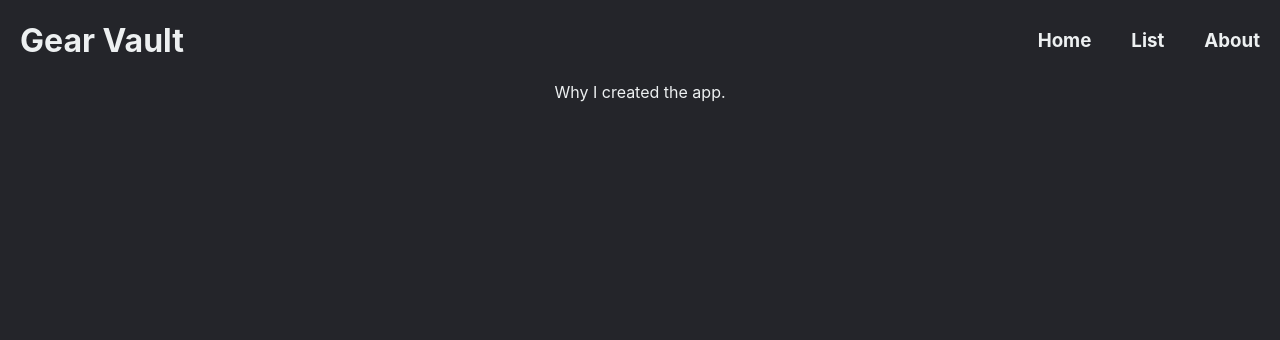
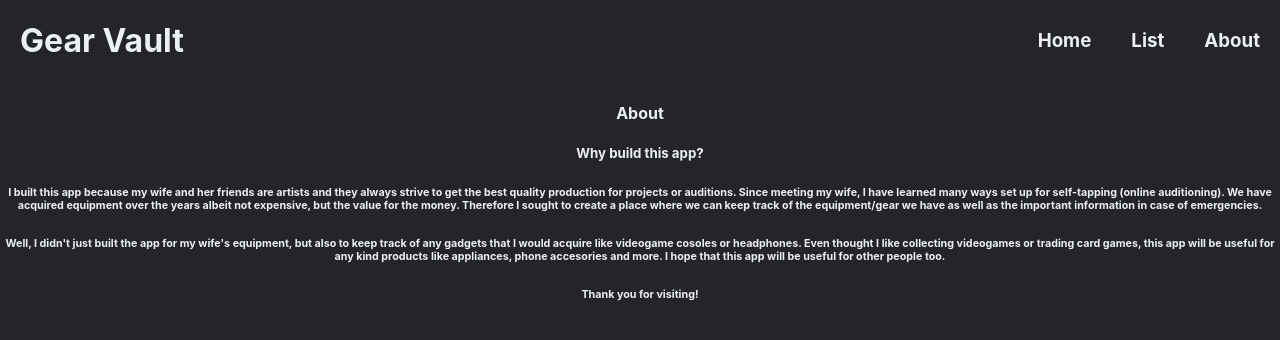
Before and after one commit to diegojeda775/gear-vault-app, a React (Create React App) app: page /about in a window 1280 px wide. Shown: the top 340 px of the page. Built offline with nearby package versions, Linux system fonts and the light colour scheme.

Commit message:
added instructions and about section

```diff
--- a/src/about/about.js
+++ b/src/about/about.js
@@ -3,8 +3,25 @@ import React, { Component } from 'react'
 export default class About extends Component {
     render() {
         return (
-            <div>
-                Why I created the app.
+            <div className='about'>
+                <h4>About</h4>
+
+                <h5>Why build this app?</h5>
+
+                <h6>
+                    I built this app because my wife and her friends are artists and they always strive to get the best quality production for projects or auditions.
+                    Since meeting my wife, I have learned many ways set up for self-tapping (online auditioning). We have acquired equipment over the years albeit not expensive, but the value for the money.
+                    Therefore I sought to create a place where we can keep track of the equipment/gear we have as well as the important information in case of emergencies.
+                </h6>
+                <h6>
+                    Well, I didn't just built the app for my wife's equipment, but also to keep track of any gadgets that I would acquire like videogame cosoles or headphones.
+                    Even thought I like collecting videogames or trading card games, this app will be useful for any kind products like appliances, phone accesories and more.
+                    I hope that this app will be useful for other people too.
+                </h6>
+                <h6>
+                    Thank you for visiting!
+                </h6>
+
             </div>
         )
     }
--- a/src/instructions/instructions.js
+++ b/src/instructions/instructions.js
@@ -1,10 +1,34 @@
 import React, { Component } from 'react'
+import { Link } from 'react-router-dom'
 
 export default class Instructions extends Component {
     render() {
         return (
             <div>
-                This is how you use the app.
+                 <h4>Wellcome to Gear Vault</h4>
+
+                 <h6>
+                    This is an web-app where you can keep information of your equipment/gear for tracking or insurance purposes!
+                </h6>
+
+                <h5>Instructions</h5>
+
+                <h6>
+                    In this web-app you'll be able to input items to a list where you can add the name, brand, price, serial number, date of purchase and place of purchase.
+                    In addition, you will be able to remove and/or update existing items. There are few examples in the list which you can delete and add your own specifi items.
+                    If you would like to give it a try, please got to the "list" tab on the navigation menu or click the button below!
+                </h6>
+                <h6>
+                    If you would like to know the inspiration behind this web-app, go to the "About" section on the navigation menu.
+                </h6>
+                <h6>
+                    Thank you for visiting!
+                </h6>
+
+                <Link to='/list'>
+                    <button>Go to List</button>
+                </Link>
+
             </div>
         )
     }
```
